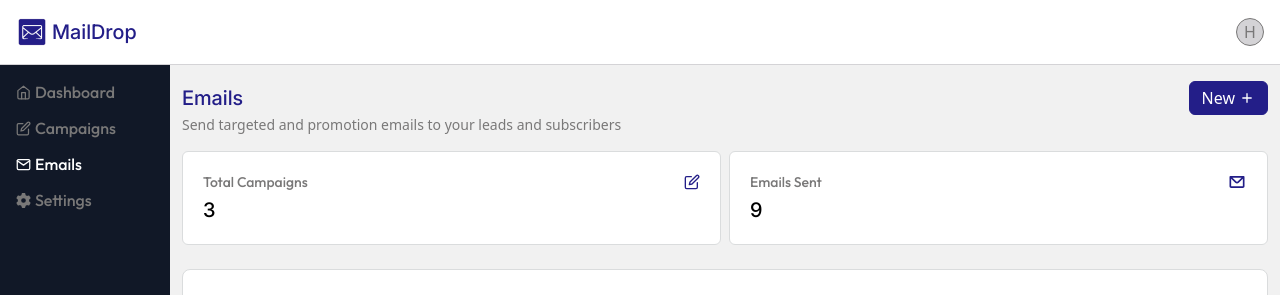
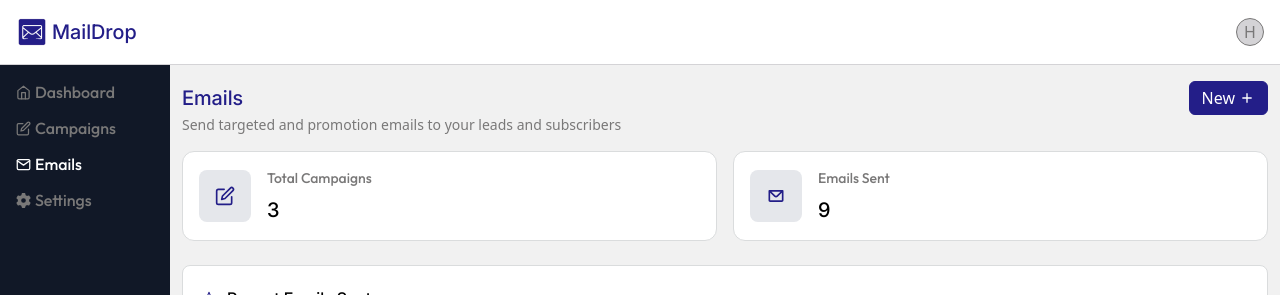
Before and after one commit to Habeebamoo/MailDrop, a React (Vite) app in the folder client/: page /dashboard/email in a window 1280 px wide. Shown: the top 295 px of the page. Built offline with nearby package versions, Linux system fonts and the light colour scheme; no server answers.

Commit message:
updated NewEmail page

```diff
--- a/client/src/components/dashboard/emails/Dashboard.tsx
+++ b/client/src/components/dashboard/emails/Dashboard.tsx
@@ -61,22 +61,29 @@ const Dashboard = ({ setActiveTab }: { setActiveTab: React.Dispatch<React.SetSta
         </div>
         <p className="text-sm text-accent max-md:mt-2 mb-4">Send targeted and promotion emails to your leads and subscribers</p>
 
-        <div className="md:grid md:grid-cols-2 md:gap-2 mt-4">
-          <div className="bg-white dark:bg-gray-900 border-1 border-bg2 dark:border-gray-800 p-5 rounded-md max-md:mb-3">
-            <div className="flex-between">
+        {/* stats */}
+        <div className="grid grid-cols-1 md:grid-cols-2 gap-4 mt-4">
+          <div className="bg-white dark:bg-gray-900 border-1 border-bg2 dark:border-gray-800 p-4 rounded-xl flex-start gap-4">
+            <div className="bg-gray-200 p-4 rounded-lg">
+              <FiEdit size={20} color={theme == "light" ? "#231e88" : "rgb(121, 120, 120)"} />
+            </div>
+            <div>
               <p className="font-outfit text-sm text-accent">Total Campaigns</p>
-              <FiEdit size={16} color={theme == "light" ? "#231e88" : "rgb(121, 120, 120)"} />
+              <h1 className="font-inter text-xl mt-2 dark:text-white">{user!.profile.totalCampaigns}</h1>
             </div>
-            <h1 className="font-inter text-xl mt-1 dark:text-white">{user!.profile.totalCampaigns}</h1>
           </div>
-          <div className="bg-white dark:bg-gray-900 border-1 border-bg2 dark:border-gray-800 p-5 rounded-md max-md:mb-3">
-            <div className="flex-between">
-              <p className="font-outfit text-sm text-accent">Emails Sent</p>
+
+          <div className="bg-white dark:bg-gray-900 border-1 border-bg2 dark:border-gray-800 p-4 rounded-xl flex-start gap-4">
+            <div className="bg-gray-200 p-4 rounded-lg">
               <CgMail size={20} color={theme == "light" ? "#231e88" : "rgb(121, 120, 120)"} />
             </div>
-            <h1 className="font-inter text-xl mt-1 dark:text-white">{user!.profile.totalEmails}</h1>
+            <div>
+              <p className="font-outfit text-sm text-accent">Emails Sent</p>
+              <h1 className="font-inter text-xl mt-2 dark:text-white">{user!.profile.totalEmails}</h1>
+            </div>
           </div>
         </div>
+
         <History
           title="Recent Emails Sent"
           backupText="Latest emails sent would appear here"
--- a/client/src/components/dashboard/emails/NewEmail.tsx
+++ b/client/src/components/dashboard/emails/NewEmail.tsx
@@ -5,8 +5,8 @@ import { FiLink } from "react-icons/fi"
 import { BiRedo, BiUndo } from "react-icons/bi"
 import { BsArrowLeft } from "react-icons/bs"
 import { useEffect, useState } from "react"
-import { IoIosSend, IoMdCheckmarkCircle } from "react-icons/io"
-import { FaMailBulk, FaUser } from "react-icons/fa"
+import { IoIosSend } from "react-icons/io"
+import { FaUser } from "react-icons/fa"
 import { toast } from "react-toastify"
 import Loading from "../Loading"
 import { useUser } from "../../../context/UserContext"
@@ -15,10 +15,11 @@ import { useNavigate } from "react-router-dom"
 import Spinner from "../Spinner"
 
 const NewEmail = ({ setActiveTab }: { setActiveTab: React.Dispatch<React.SetStateAction<"dashboard" | "new">> }) => {
+  const [step, setStep] = useState<number>(1)
   const [content, setContent] = useState<string>("");
   const [campaigns, setCampaigns] = useState<any[]>([]);
   const [campaignSelected, setCampaignSelected] = useState<string>("");
-  const [loadingScreen, setLoadingScreen] = useState<boolean>(true)
+  const [loadingScreen, setLoadingScreen] = useState<boolean>(false)
   const [loading, setLoading] = useState<boolean>(false)
   const [form, setForm] = useState({
     subject: "",
@@ -123,6 +124,10 @@ const NewEmail = ({ setActiveTab }: { setActiveTab: React.Dispatch<React.SetStat
     }
   }
 
+  const nextStep = () => {
+    setStep(step + 1)
+  }
+
   if (loadingScreen) return <Loading />
 
   if (campaigns.length === 0) return <Error title="Unexpected Error" text="An unexpected error occured. Please try again" path="/dashboard/email" pathText="Go Back" />
@@ -137,8 +142,19 @@ const NewEmail = ({ setActiveTab }: { setActiveTab: React.Dispatch<React.SetStat
         </button>
       </div>
       <p className="text-sm text-accent mb-4 max-md:mt-2">Create and send targetted emails to your campaign audience</p>
+
+      {/* tab */}
+      <div className="flex-between gap-4 w-[70%] sm:w-[250px] mx-auto mt-8">
+        <div className="step-active">1</div>
+        <div className={`${step > 1 ? "bg-primary" : "bg-gray-200"} h-1 flex-1 rounded-full`}></div>
+        <div className={`${step == 2 ? "step-active" : "step"}`}>2</div>
+      </div>
+
+      {/* step 1 */}
+      {step === 1 &&
+        <div>
           <h1 className="text-xl text-primary font-inter mt-8 text-center dark:text-white">Email Settings</h1>
-      <form className="bg-white dark:bg-gray-900 dark:border-gray-800 p-5 border-1 border-bg2 rounded-md mt-2 mb-4">
+          <form className="bg-white dark:bg-gray-900 dark:border-gray-800 p-6 border-1 border-bg2 rounded-xl mt-4 mb-4">
             <div className="flex-start gap-2">
               <FaUser size={17} color="#231e88" />
               <div>
@@ -183,7 +199,13 @@ const NewEmail = ({ setActiveTab }: { setActiveTab: React.Dispatch<React.SetStat
               />
             </div>
           </form>
-      <div className="p-4 border-bg2 border-1 rounded-lg w-full mx-auto bg-white shadow">
+        </div>
+      }
+
+      {/* editor */}
+      {step === 2 &&
+        <div>
+          <div className="mt-8 p-4 border-bg2 border-1 rounded-lg w-full mx-auto bg-white">
             <div className="flex flex-end gap-2 border-b-accent pb-2 mb-2">
               <button
                 onClick={() => editor.chain().focus().toggleBold().run()}
@@ -212,7 +234,7 @@ const NewEmail = ({ setActiveTab }: { setActiveTab: React.Dispatch<React.SetStat
                 <FiLink size={19} />
               </button>
             </div>
-        <EditorContent editor={editor} className="prose max-w-none p-2 border-accent rounded"  />
+            <EditorContent editor={editor} className="max-w-none rounded-lg"  />
           </div>
           <div className="mt-4 mb-8">
             {!loading &&
@@ -227,33 +249,14 @@ const NewEmail = ({ setActiveTab }: { setActiveTab: React.Dispatch<React.SetStat
               </button>
             }
           </div>
-      <div className="bg-white dark:bg-gray-900 border-1 border-bg2 dark:border-gray-800 p-5 rounded-md max-md:mb-3 mt-4">
-        <div className="flex-start gap-2">
-          <FaMailBulk size={17} color="orange" />
-          <h1 className="text-lg font-inter dark:text-white">Email Tips</h1>
         </div>
-        <div className="flex-start gap-2 mt-4">
-          <IoMdCheckmarkCircle color="green" />
-          <div>
-            <p className="font-outfit dark:text-white">Compelling Subjects</p>
-            <p className="text-sm text-accent font-outfit">Make it short and convincing</p>
+      }
+
+      {step == 1 &&
+        <div className="flex-center mt-8">
+          <button onClick={nextStep} className="btn-primary py-2 px-4">Next</button>
         </div>
-        </div>
-          <div className="flex-start gap-2 mt-4">
-          <IoMdCheckmarkCircle color="green" />
-          <div>
-            <p className="font-outfit dark:text-white">Clear CTA</p>
-            <p className="text-sm text-accent font-outfit">Include 1 primary call-to-action button</p>
-          </div>
-        </div>
-          <div className="flex-start gap-2 mt-4">
-          <IoMdCheckmarkCircle color="green" />
-          <div>
-            <p className="font-outfit dark:text-white">Clean Message Body</p>
-            <p className="text-sm text-accent font-outfit">Well edited message body attracts trust</p>
-          </div>
-        </div>
-      </div>
+      }
     </section>
   )
 }
--- a/client/src/index.css
+++ b/client/src/index.css
@@ -80,6 +80,18 @@
 	@apply text-white border-primary bg-primary font-open border-1 text-sm flex-start gap-2 p-3 rounded-md mt-4 cursor-pointer;
 }
 
+.ProseMirror:focus {
+	outline: none;
+}
+
+@utility step {
+	@apply h-8 w-8 rounded-full bg-gray-400 flex-center font-inter text-white
+}
+
+@utility step-active {
+	@apply h-8 w-8 rounded-full bg-primary flex-center font-inter text-white;
+}
+
 @theme {
 	--color-primary: #231e88;
 	--color-secondary: #111827;
```
Lines whose indentation alone changed are shown as unchanged.
